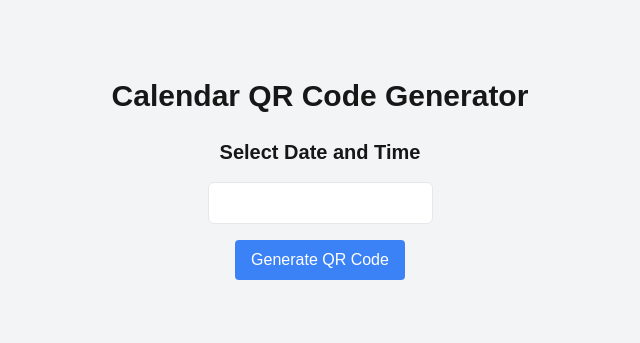
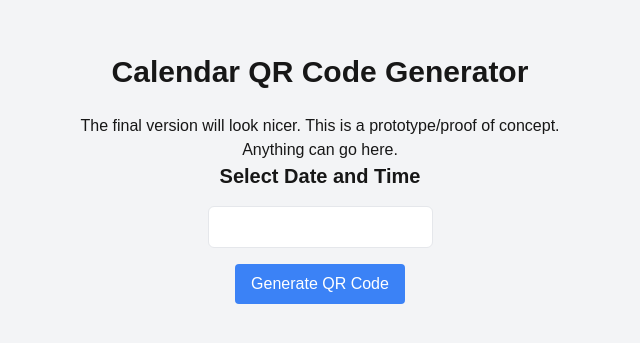
Before and after one commit to ScorpIan555/TS-QR, a Next.js app: page / in a window 1280 px wide. Shown: the part 221-564 px from the top of the page, without its empty margins (320-960 px from the left). Built offline with nearby package versions, Linux system fonts and the light colour scheme.

Commit message:
added comments

```diff
--- a/src/app/pages/Landing.tsx
+++ b/src/app/pages/Landing.tsx
@@ -4,6 +4,9 @@ export default function Landing() {
   return (
     <div className="flex flex-col items-center justify-center min-h-screen bg-gray-100 p-6">
       <h1 className="text-3xl font-bold mb-6">Calendar QR Code Generator</h1>
+      <p>The final version will look nicer.  This is a prototype/proof of concept.</p>
+      <p>Anything can go here.</p>
+      <p></p>
       <Calendar />
     </div>
   );
```
